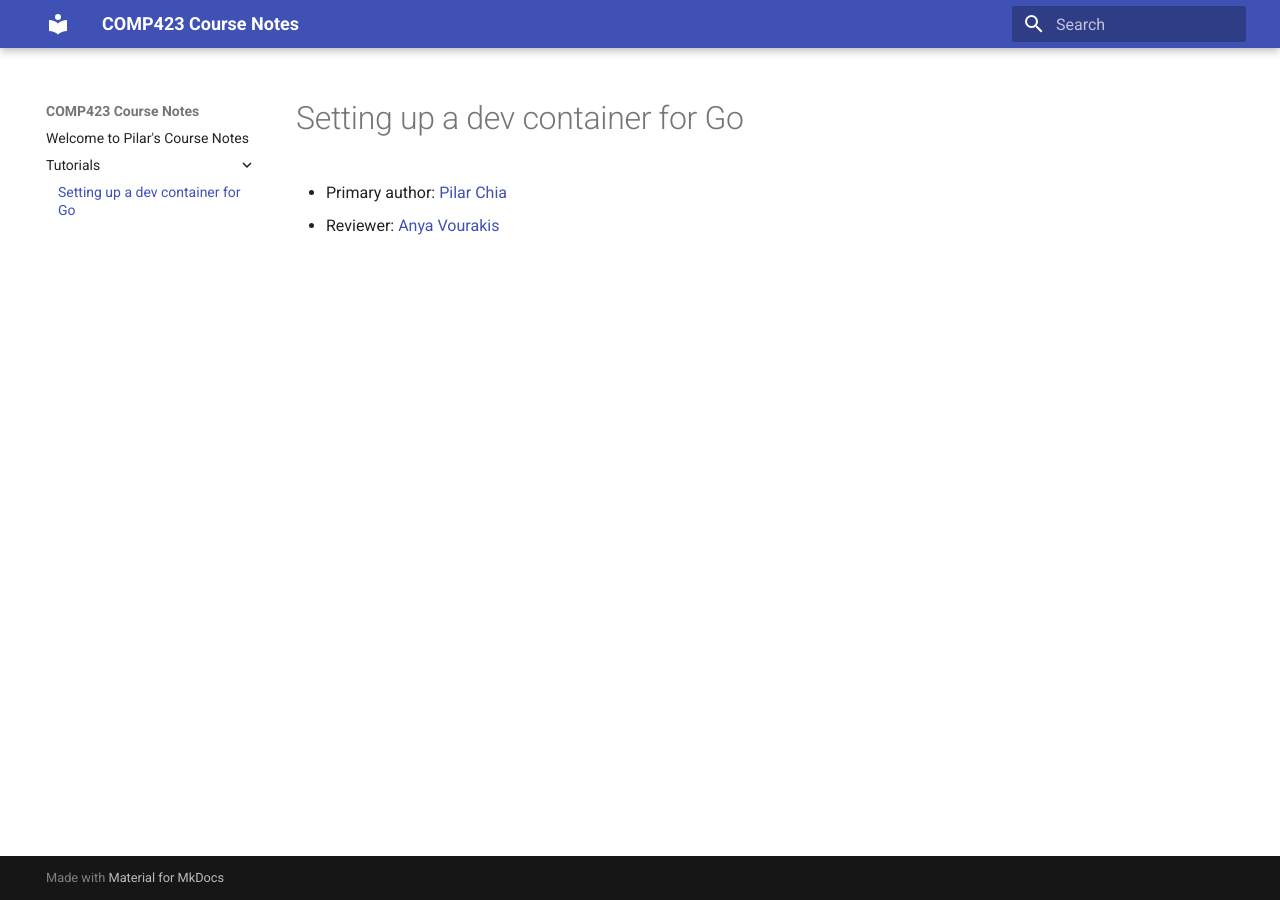
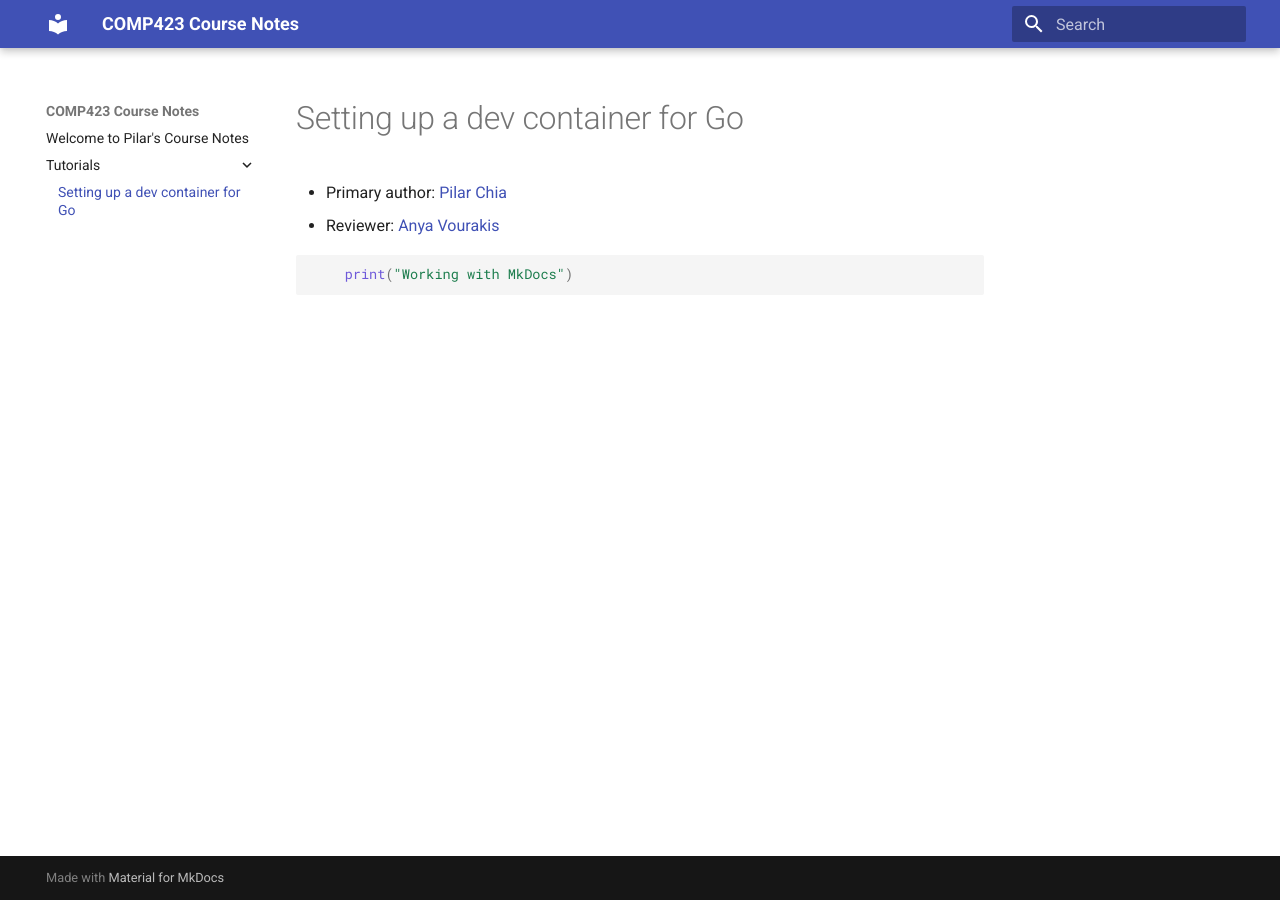
Before and after one commit to mchia157/comp423-course-notes, an MkDocs documentation site: the page built from docs/tutorials/go-setup.md, in a window 1280 px wide. Built offline with MkDocs 1.6.1 and Material for MkDocs 9.7.7, drawn with Linux system fonts in a browser that asks for light colours.

Commit message:
Adding code block

````diff
--- a/docs/tutorials/go-setup.md
+++ b/docs/tutorials/go-setup.md
@@ -2,3 +2,7 @@
 
 * Primary author: [Pilar Chia](https://github.com/mchia157)
 * Reviewer: [Anya Vourakis](https://github.com/v-anya)
+
+```py
+    print("Working with MkDocs")
+```
--- a/mkdocs.yml
+++ b/mkdocs.yml
@@ -1,3 +1,12 @@
 site_name: COMP423 Course Notes
 theme:
   name: material
+
+markdown_extensions:
+  - pymdownx.highlight:
+      anchor_linenums: true
+      line_spans: __span
+      pygments_lang_class: true
+  - pymdownx.inlinehilite
+  - pymdownx.snippets
+  - pymdownx.superfences
````
